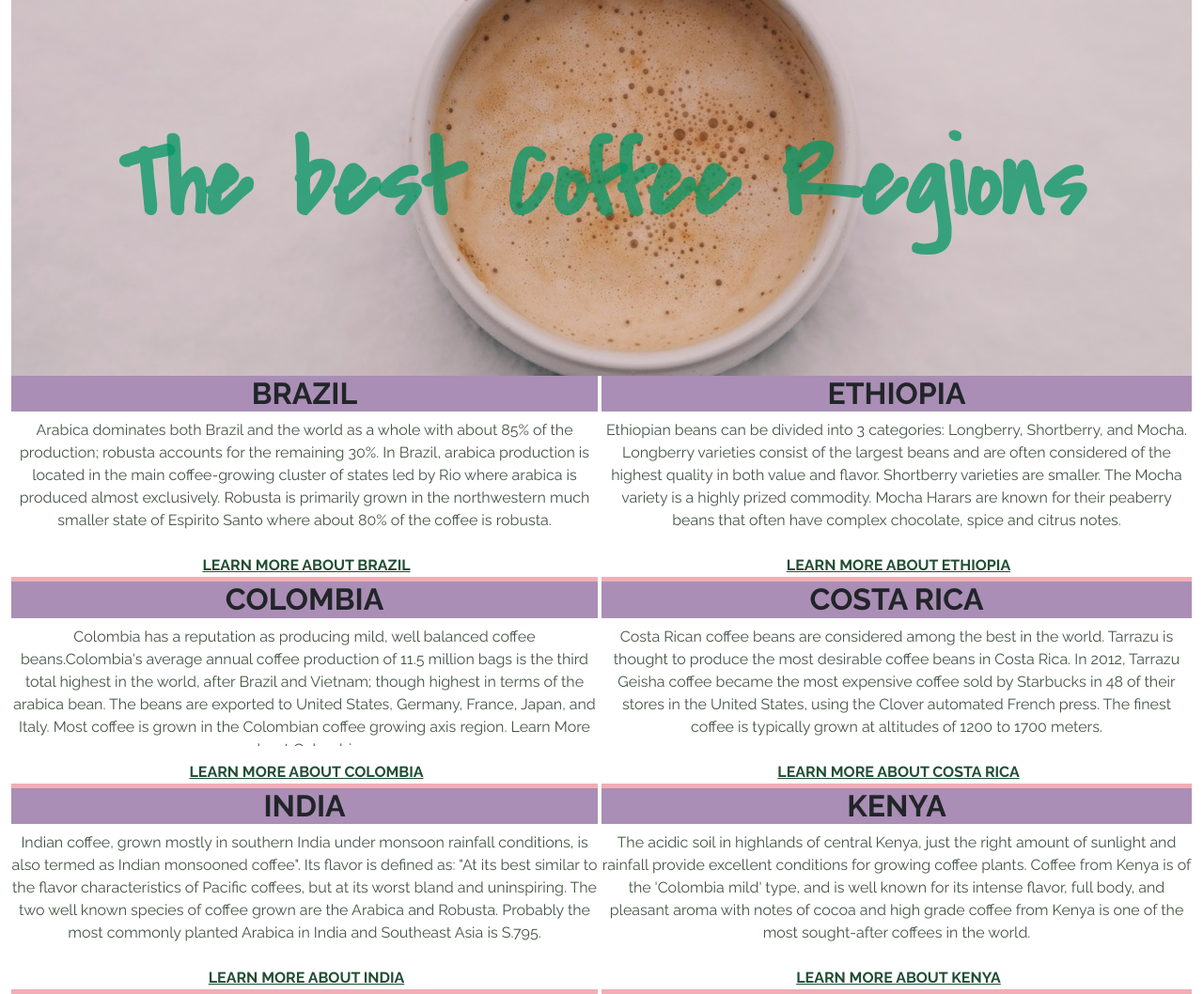
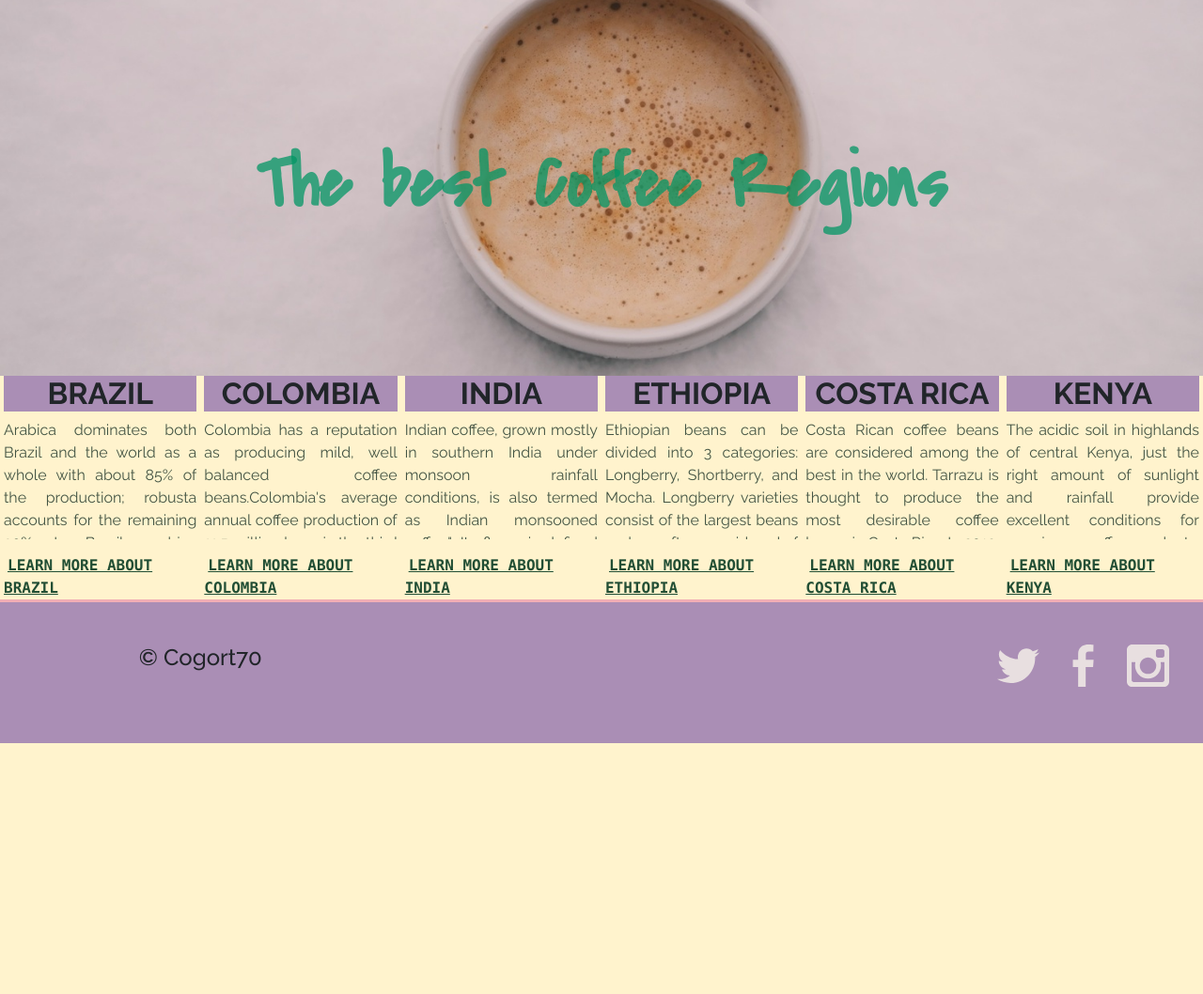
Before and after one commit to Dushyna/coffee, a plain HTML site: page index.html in a window 1280 px wide. Shown: the whole page at 94% size. After the commit the page ends 800 px from the top, so only its background shows below. Drawn offline with nearby package versions, Linux system fonts and the light colour scheme; a web font is replaced by a local one.

Commit message:
bootstrap

```diff
--- a/css/style.css
+++ b/css/style.css
@@ -1,29 +1,26 @@
 @import url('https://fonts.googleapis.com/css2?family=Covered+By+Your+Grace&family=Mansalva&family=Raleway:ital,wght@0,100..900;1,100..900&display=swap');
+
 :root {
     --bg-color: #aa8eb5;
     --p-color: #454;
     --bd-bt-color: #e4bb97;
     --a-color: #214e34;
 }
-/** {*/
-/*    margin: 0;*/
-/*}*/
+
 .bg-color {
-    background-color:var(--bg-color);
+    background-color: var(--bg-color);
 }
-.p-color{
+
+.p-color {
     color: var(--p-color);
 }
+
 .border-bottom-dark {
     border-bottom-color: var(--bd-bt-color);
 }
-.a-color{
-    color: var(--a-color);
-}
+
 body {
     font-family: "Raleway", sans-serif;
-    /*font-weight: 500;*/
-    /*background-color: whitesmoke;*/
 }
 
 header {
@@ -31,83 +28,37 @@ header {
     background-image: url('../images/coffee-bgnd.jpeg');
     background-position: center;
     background-repeat: no-repeat;
-    /*background-size: cover;*/
-    /*padding-top:  1px;*/
-    /*border-top: 1px solid transparent;*/
-    /*padding-top: 120px; */
-    /*box-sizing: border-box;*/
+    background-size: cover;
 }
 
 h1 {
-    font-size: 7rem;
+    font-size: 5rem;
     font-family: "Covered By Your Grace", cursive;
     color: rgba(3, 150, 100, 0.75);
-    /*text-align: center;*/
-    /*padding-top: 100px;*/
-    /*!*margin-top: 110px;*!*/
 }
 
-/*.main {*/
-/*    padding: 0;*/
-/*    position: relative;*/
-/*}*/
+p {
+    text-align: justify;
+}
 
-/*.left{*/
-/*    position: absolute;*/
-/*    left: 0;*/
-/*    width: 50%;*/
-/*}*/
-/*.right {*/
-/*    position: absolute;*/
-/*    right: 0;*/
-/*    width: 50%;*/
-/*}*/
+a:link {
+    color: #214e34;
+}
 
-/*.cart {**/
-/*!*    margin: 5px;*!*/
-/*!*    border-bottom: 3px solid #e4bb97;*!*/
-/*!*    padding-bottom: 60px;*!*/
-/*    height: 10rem;*/
-/*!*    overflow-y: scroll;*!*/
+a:visited {
+    color: violet;
+}
 
-/*}*/
+a:hover {
+    color: red;
+}
 
+a:active {
+    color: yellow;
+}
 
-/*.main h2 {*/
-/*    font-weight: 800;*/
-/*    font-size: 28px;*/
-/*    text-align: center;*/
-/*    background-color: #aa8eb5;*/
-/*    text-transform: uppercase;*/
-
-/*}*/
-
-/*.main p {*/
-/*    font-size: 20px;*/
-/*    color: #454; !*445544*!*/
-/*    text-align: justify;*/
-/*    padding: 0 15px;*/
-/*    text-indent: 30px;*/
-/*    line-height: 1.5;*/
-/*}*/
-
-/*.main a:link {*/
-/*    text-decoration: none;*/
-/*    font-weight: 700;*/
-/*    text-transform: uppercase;*/
-/*    color: #214e34;*/
-/*    padding-left: 15px;*/
-/*    letter-spacing: 2px;*/
-/*}*/
-
-/*.main a:visited {*/
-/*    color: violet;*/
-/*}*/
-
-/*.main a:hover {*/
-/*    color: red;*/
-/*}*/
-
-/*.main a:active {*/
-/*    color: yellow;*/
-/*}*/
+footer {
+    height: 150px;
+    background-color: var(--bg-color);
+    background-size: cover;
+}
--- a/index.html
+++ b/index.html
@@ -8,15 +8,13 @@
     <link rel="short icon" href="./images/coffee.png" type="image/x-icon">
     <link rel="stylesheet" href="./css/style.css">
 </head>
-<body class="container-fluid fw-normal text-center ">
-<header class="container-fluid align-content-center">
+<body class="bg-warning-subtle">
+<header class="container-fluid align-content-center px-1 ">
     <h1 class="text-center fw-bold">The best Coffee Regions</h1>
 </header>
-<main class="clearfix">
-    <div class="float-start w-50 ">
-
-        <div class="cart  border-bottom border-5 border-danger-subtle me-1 " >
-            <h2 class="fs-2 fw-bold bg-color text-uppercase">Brazil</h2>
+<main class=" container-fluid clearfix row mx-0 px-0">
+    <div class="cart col-sm-6 col-md-4 col-xl-2 border-bottom  border-3 border-danger-subtle px-1">
+        <h2 class="fs-2 fw-bold bg-color text-uppercase  text-center ">Brazil</h2>
         <p class="overflow-y-scroll p-color" style="height: 8rem;">
             Arabica dominates both Brazil and the world as a whole with about 85% of the production; robusta
             accounts for the remaining 30%. In Brazil, arabica production is located in the main coffee-growing
@@ -24,34 +22,26 @@
 
             produced almost exclusively. Robusta is primarily grown in the northwestern much smaller state of
             Espirito Santo where about 80% of the coffee is robusta.
-
-
         </p>
-            <a class="fw-bold text-uppercase a-color ps-1" href="https://en.wikipedia.org/wiki/Brazil" target="_blank">Learn More about Brazil</a>
-
+        <a class="fw-bold text-uppercase font-monospace ps-1" href="https://en.wikipedia.org/wiki/Brazil"
+           target="_blank">Learn
+            More about Brazil</a>
     </div>
-
-        <div class="cart  border-bottom border-5 border-danger-subtle me-1">
-            <h2 class="fs-2 fw-bold bg-color text-uppercase">Colombia</h2>
+    <div class="cart col-sm-6 col-md-4 col-xl-2 border-bottom  border-3 border-danger-subtle px-1">
+        <h2 class="fs-2 fw-bold bg-color text-uppercase  text-center ">Colombia</h2>
         <p class="overflow-y-scroll p-color" style="height: 8rem;">
             Colombia has a reputation as producing mild, well balanced coffee beans.Colombia's average annual
             coffee
             production of 11.5 million bags is the third total highest in the world, after Brazil and Vietnam;
-                though highest in terms of the arabica
-
-                bean. The beans are exported to United States, Germany, France, Japan, and Italy. Most coffee is
-                grown
+            though highest in terms of the arabica bean. The beans are exported to United States,
+            Germany, France, Japan, and Italy. Most coffee is grown
             in the Colombian coffee growing axis region.
-
-                Learn More about Colombia
-
         </p>
-            <a class="fw-bold text-uppercase a-color ps-1" href="https://en.wikipedia.org/wiki/Colombia" target="_blank">Learn More about Colombia</a>
-
+        <a class="fw-bold text-uppercase font-monospace ps-1" href="https://en.wikipedia.org/wiki/Colombia"
+           target="_blank">Learn More about Colombia</a>
     </div>
-
-        <div class="cart   border-bottom border-5 border-danger-subtle me-1">
-            <h2 class="fs-2 fw-bold bg-color text-uppercase">India</h2>
+    <div class="cart  col-sm-6 col-md-4 col-xl-2 border-bottom  border-3 border-danger-subtle px-1">
+        <h2 class="fs-2 fw-bold bg-color text-uppercase  text-center ">India</h2>
         <p class="overflow-y-scroll p-color" style="height: 8rem;">
             Indian coffee, grown mostly in southern India under monsoon rainfall conditions, is also termed as
             Indian monsooned coffee". Its flavor is defined as: "At its best similar to the flavor
@@ -59,17 +49,13 @@
             of Pacific coffees, but at its worst bland and uninspiring. The two well known species of coffee
             grown
             are the Arabica and Robusta. Probably the most commonly planted Arabica in India and Southeast Asia
-                is
-                S.795.
-
+            is S.795.
         </p>
-            <a class="fw-bold text-uppercase a-color ps-1" href="https://en.wikipedia.org/wiki/India" target="_blank">Learn More about India</a>
-
+        <a class="fw-bold text-uppercase font-monospace ps-1" href="https://en.wikipedia.org/wiki/India"
+           target="_blank">Learn More about India</a>
     </div>
-    </div>
-    <div class="float-end w-50 ">
-        <div class="cart   border-bottom border-5 border-danger-subtle">
-            <h2 class="fs-2 fw-bold bg-color text-uppercase">Ethiopia</h2>
+    <div class="cart  col-sm-6 col-md-4 col-xl-2 border-bottom  border-3 border-danger-subtle px-1">
+        <h2 class="fs-2 fw-bold bg-color text-uppercase  text-center ">Ethiopia</h2>
         <p class="overflow-y-scroll p-color" style="height: 8rem;">
             Ethiopian beans can be divided into 3 categories: Longberry, Shortberry, and Mocha. Longberry
             varieties
@@ -78,13 +64,12 @@
             Shortberry varieties are smaller. The Mocha variety is a highly prized commodity. Mocha Harars are
             known
             for their peaberry beans that often have complex chocolate, spice and citrus notes.
-
         </p>
-            <a class="fw-bold text-uppercase a-color ps-1" href="https://en.wikipedia.org/wiki/Ethiopia" target="_blank">Learn More about Ethiopia</a>
+        <a class="fw-bold text-uppercase font-monospace ps-1" href="https://en.wikipedia.org/wiki/Ethiopia"
+           target="_blank">Learn More about Ethiopia</a>
     </div>
-
-        <div class="cart   border-bottom border-5 border-danger-subtle">
-            <h2 class="fs-2 fw-bold bg-color text-uppercase">Costa Rica</h2>
+    <div class="cart  col-sm-6 col-md-4 col-xl-2 border-bottom  border-3 border-danger-subtle px-1">
+        <h2 class="fs-2 fw-bold bg-color text-uppercase text-center ">Costa Rica</h2>
         <p class="overflow-y-scroll p-color" style="height: 8rem;">
             Costa Rican coffee beans are considered among the best in the world. Tarrazu is thought to produce
             the
@@ -92,13 +77,12 @@
             coffee sold by Starbucks in 48 of their stores in the United States, using the Clover automated
             French
             press. The finest coffee is typically grown at altitudes of 1200 to 1700 meters.
-
         </p>
-            <a class="fw-bold text-uppercase a-color ps-1" href="https://en.wikipedia.org/wiki/Costa_Rica" target="_blank">Learn More about Costa Rica</a>
-
+        <a class="fw-bold text-uppercase font-monospace ps-1" href="https://en.wikipedia.org/wiki/Costa_Rica"
+           target="_blank">Learn More about Costa Rica</a>
     </div>
-        <div class="cart   border-bottom border-5 border-danger-subtle">
-            <h2 class="fs-2 fw-bold bg-color text-uppercase">Kenya</h2>
+    <div class="cart  col-sm-6 col-md-4 col-xl-2 border-bottom  border-3 border-danger-subtle px-1">
+        <h2 class="fs-2 fw-bold bg-color text-uppercase text-center ">Kenya</h2>
         <p class="overflow-y-scroll p-color" style="height: 8rem;">
             The acidic soil in highlands of central Kenya, just the right amount of sunlight and rainfall
             provide
@@ -106,13 +90,20 @@
             and is
             well known for its intense flavor, full body, and pleasant aroma with notes of cocoa and high grade
             coffee from Kenya is one of the most sought-after coffees in the world.
-
         </p>
-            <a class="fw-bold text-uppercase a-color ps-1" href="https://en.wikipedia.org/wiki/Kenya" target="_blank">Learn More about Kenya</a>
-
-        </div>
+        <a class="fw-bold text-uppercase font-monospace ps-1" href="https://en.wikipedia.org/wiki/Kenya"
+           target="_blank">Learn More about Kenya</a>
     </div>
 </main>
-
+<footer class="container-fluid text-center align-content-around">
+    <div class="row">
+        <h4 class="col-4">&copy; Cogort70</h4>
+        <ul class="col-8 list-unstyled row">
+            <li class="col-2 col-md-1 offset-md-9 offset-sm-6"><img src="./images/twitter.svg" alt="Twitter"></li>
+            <li class="col-2 col-md-1"><img src="./images/facebook.svg" alt="Facebook"></li>
+            <li class="col-2 col-md-1"><img src="./images/instagram.svg" alt="Instagram"></li>
+        </ul>
+    </div>
+</footer>
 </body>
 </html>
```
Also changed, not shown: images/facebook.svg (added), images/instagram.svg (added), images/twitter.svg (added). Lines whose indentation alone changed are shown as unchanged.
